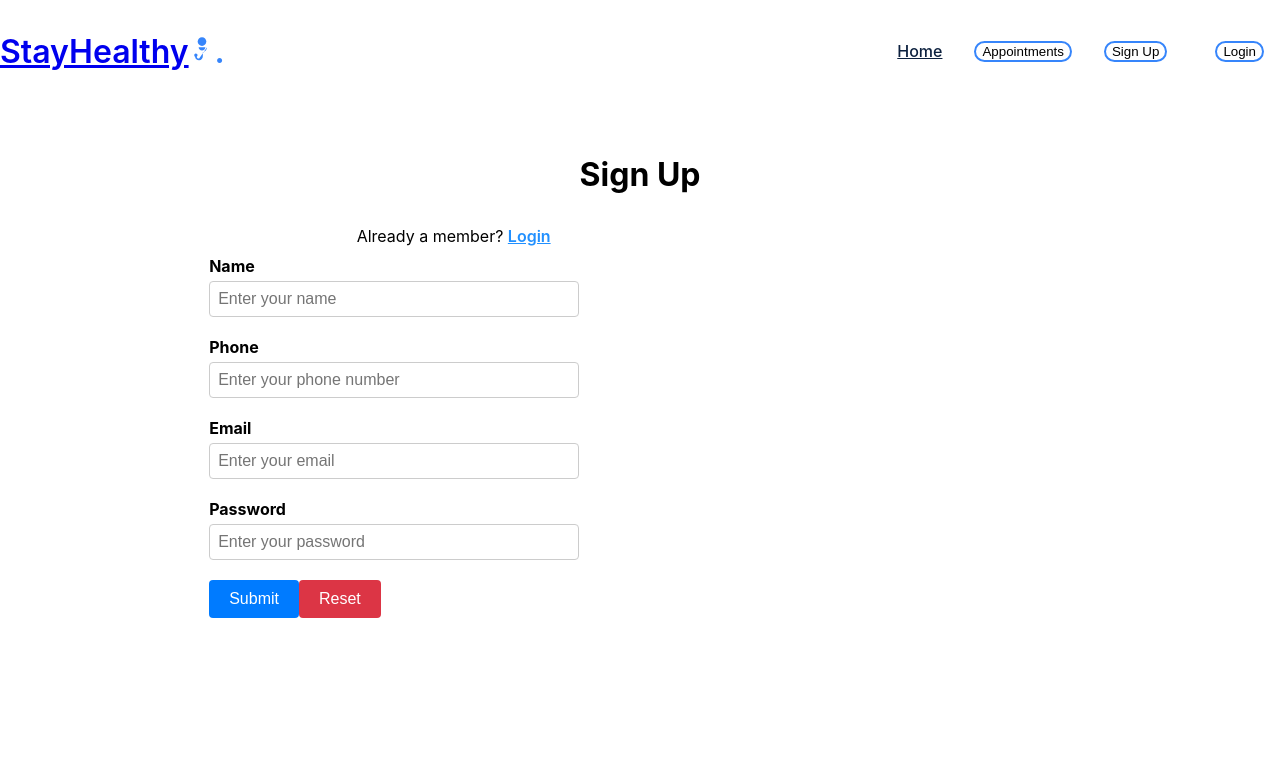
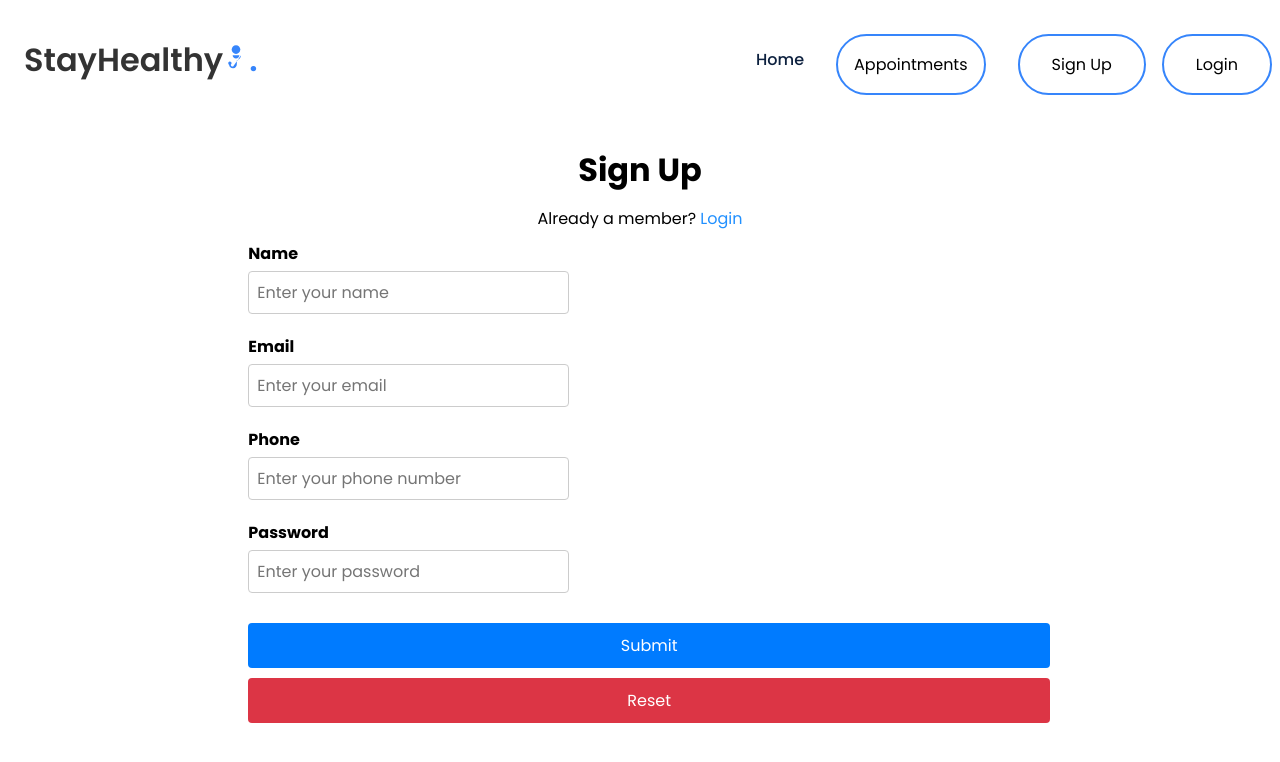
Before and after one commit to Golnoush-Pouyan/test_med_app, a React (Create React App) app: page /signup in a window 1280 px wide. Shown: the top 762 px of the page. Built offline with nearby package versions, Linux system fonts and the light colour scheme.

Commit message:
Updated project files

```diff
--- a/package.json
+++ b/package.json
@@ -6,6 +6,7 @@
     "@testing-library/jest-dom": "^5.17.0",
     "@testing-library/react": "^13.4.0",
     "@testing-library/user-event": "^13.5.0",
+    "font-awesome": "^4.7.0",
     "react": "^18.3.1",
     "react-dom": "^18.3.1",
     "react-router-dom": "^7.0.2",
--- a/src/App.js
+++ b/src/App.js
@@ -1,10 +1,10 @@
 import React from "react";
 import { BrowserRouter as Router, Routes, Route } from "react-router-dom";
-import Navbar from "./Components/Navbar/Navbar"; // Ensure this path is correct
-import LandingPage from "./Components/Landing_Page/LandingPage"; // Correct import path with PascalCase
-import Login from "./Components/Login/Login"; // Import the Login component
-import SignUp from "./Components/Sign_Up/SignUp"; // Import the SignUp component
-import "./App.css";
+import Navbar from "./Components/Navbar/Navbar"; // Navbar component
+import LandingPage from "./Components/Landing_Page/LandingPage"; // Landing Page
+import Login from "./Components/Login/Login"; // Login component
+import SignUp from "./Components/Sign_Up/SignUp"; // Sign Up component
+import "./App.css"; // Global styles
 
 // Main App component
 function App() {
@@ -23,6 +23,9 @@
 
         {/* Route for the Sign Up Page */}
         <Route path="/signup" element={<SignUp />} />
+
+        {/* 404 Not Found Route */}
+        <Route path="*" element={<h1>404 - Page Not Found</h1>} />
       </Routes>
     </Router>
   );
--- /dev/null
+++ b/src/Components/Landing_Page/LandingPage.js
@@ -0,0 +1,36 @@
+import React from "react";
+import "./LandingPage.css"; // Import your CSS file
+import "font-awesome/css/font-awesome.min.css"; // Import Font Awesome if needed
+import "../../index.css"; // Ensure global styles (like fonts) are imported if applicable
+
+const LandingPage = () => {
+  return (
+    <section className="hero-section">
+      <div>
+        <div data-aos="fade-up" className="flex-hero">
+          <h1>
+            Your Health
+            <br />
+            <span className="text-gradient">Our Responsibility</span>
+          </h1>
+          {/* Animated Blobs */}
+          <div className="blob-cont">
+            <div className="blue blob"></div>
+          </div>
+          <div className="blob-cont">
+            <div className="blue1 blob"></div>
+          </div>
+          <h4>
+            Lorem, ipsum dolor sit amet consectetur adipisicing elit. Eaque at
+            quae ducimus. Suscipit omnis quibusdam non cum rem voluptatem!
+          </h4>
+          <a href="#services">
+            <button className="button">Get Started</button>
+          </a>
+        </div>
+      </div>
+    </section>
+  );
+};
+
+export default LandingPage;
--- a/src/Components/Sign_Up/SignUp.js
+++ b/src/Components/Sign_Up/SignUp.js
@@ -1,168 +1,152 @@
 import React, { useState } from "react";
-import "./SignUp.css";
+import "./SignUp.css"; // CSS file for styling
+import { Link, useNavigate } from "react-router-dom";
+import { API_URL } from "../../config"; // Ensure the config file has API_URL defined
 
-const SignUp = () => {
-  const [formData, setFormData] = useState({
-    name: "",
-    phone: "",
-    email: "",
-    password: "",
-  });
+const Sign_Up = () => {
+  // State to manage form fields and errors
+  const [name, setName] = useState("");
+  const [email, setEmail] = useState("");
+  const [phone, setPhone] = useState("");
+  const [password, setPassword] = useState("");
+  const [showerr, setShowerr] = useState(""); // Error message display
+  const navigate = useNavigate();
 
-  const [errors, setErrors] = useState({
-    name: "",
-    phone: "",
-    email: "",
-    password: "",
-  });
+  // Form submission handler
+  const register = async (e) => {
+    e.preventDefault();
+    setShowerr(""); // Reset error message
 
-  const handleChange = (e) => {
-    const { name, value } = e.target;
-    setFormData({ ...formData, [name]: value });
-  };
+    try {
+      // API call to register the user
+      const response = await fetch(`${API_URL}/api/auth/register`, {
+        method: "POST",
+        headers: {
+          "Content-Type": "application/json",
+        },
+        body: JSON.stringify({
+          name: name,
+          email: email,
+          password: password,
+          phone: phone,
+        }),
+      });
 
-  const validateForm = () => {
-    let formErrors = {};
-    let valid = true;
+      const json = await response.json();
 
-    // Name validation
-    if (!formData.name) {
-      formErrors.name = "Name is required";
-      valid = false;
-    }
+      // Check for success response
+      if (json.authtoken) {
+        // Store data in session storage
+        sessionStorage.setItem("auth-token", json.authtoken);
+        sessionStorage.setItem("name", name);
+        sessionStorage.setItem("phone", phone);
+        sessionStorage.setItem("email", email);
 
-    // Phone validation (must be 10 digits)
-    const phoneRegex = /^[0-9]{10}$/;
-    if (!formData.phone) {
-      formErrors.phone = "Phone number is required";
-      valid = false;
-    } else if (!phoneRegex.test(formData.phone)) {
-      formErrors.phone = "Phone number must be 10 digits";
-      valid = false;
-    }
-
-    // Email validation (basic format check)
-    const emailRegex = /^[^\s@]+@[^\s@]+\.[^\s@]+$/;
-    if (!formData.email) {
-      formErrors.email = "Email is required";
-      valid = false;
-    } else if (!emailRegex.test(formData.email)) {
-      formErrors.email = "Enter a valid email";
-      valid = false;
-    }
-
-    // Password validation
-    if (!formData.password) {
-      formErrors.password = "Password is required";
-      valid = false;
-    }
-
-    setErrors(formErrors);
-    return valid;
-  };
-
-  const handleSubmit = (e) => {
-    e.preventDefault();
-    if (validateForm()) {
-      console.log("Form Submitted Successfully!");
-      // Handle form submission (e.g., send data to API)
-    } else {
-      console.log("Form has errors!");
+        // Navigate to home and reload
+        navigate("/");
+        window.location.reload();
+      } else {
+        // Display errors
+        if (json.errors) {
+          for (const error of json.errors) {
+            setShowerr(error.msg);
+          }
+        } else {
+          setShowerr(json.error || "Something went wrong");
+        }
+      }
+    } catch (err) {
+      console.error("Error during registration:", err);
+      setShowerr("Failed to connect to the server.");
     }
   };
 
+  // Render the Sign Up form
   return (
     <div className="container" style={{ marginTop: "5%" }}>
       <div className="signup-grid">
         <div className="signup-text">
           <h1>Sign Up</h1>
+          <p>
+            Already a member?{" "}
+            <Link to="/login" style={{ color: "#2190FF" }}>
+              Login
+            </Link>
+          </p>
         </div>
-        <div className="signup-text1" style={{ textAlign: "left" }}>
-          Already a member?{" "}
-          <span>
-            <a href="../Login/Login.html" style={{ color: "#2190FF" }}>
-              Login
-            </a>
-          </span>
-        </div>
+
         <div className="signup-form">
-          <form onSubmit={handleSubmit}>
-            {/* Name */}
+          <form method="POST" onSubmit={register}>
+            {/* Name Field */}
             <div className="form-group">
               <label htmlFor="name">Name</label>
               <input
                 type="text"
-                name="name"
-                id="name"
-                value={formData.name}
-                onChange={handleChange}
-                required
+                value={name}
+                onChange={(e) => setName(e.target.value)}
                 className="form-control"
                 placeholder="Enter your name"
+                required
               />
-              {errors.name && <div className="error">{errors.name}</div>}
             </div>
 
-            {/* Phone */}
+            {/* Email Field */}
+            <div className="form-group">
+              <label htmlFor="email">Email</label>
+              <input
+                type="email"
+                value={email}
+                onChange={(e) => setEmail(e.target.value)}
+                className="form-control"
+                placeholder="Enter your email"
+                required
+              />
+            </div>
+
+            {/* Phone Field */}
             <div className="form-group">
               <label htmlFor="phone">Phone</label>
               <input
                 type="tel"
-                name="phone"
-                id="phone"
-                value={formData.phone}
-                onChange={handleChange}
-                required
+                value={phone}
+                onChange={(e) => setPhone(e.target.value)}
                 className="form-control"
                 placeholder="Enter your phone number"
+                required
               />
-              {errors.phone && <div className="error">{errors.phone}</div>}
             </div>
 
-            {/* Email */}
-            <div className="form-group">
-              <label htmlFor="email">Email</label>
-              <input
-                type="email"
-                name="email"
-                id="email"
-                value={formData.email}
-                onChange={handleChange}
-                required
-                className="form-control"
-                placeholder="Enter your email"
-              />
-              {errors.email && <div className="error">{errors.email}</div>}
-            </div>
-
-            {/* Password */}
+            {/* Password Field */}
             <div className="form-group">
               <label htmlFor="password">Password</label>
               <input
                 type="password"
-                name="password"
-                id="password"
-                value={formData.password}
-                onChange={handleChange}
-                required
+                value={password}
+                onChange={(e) => setPassword(e.target.value)}
                 className="form-control"
                 placeholder="Enter your password"
+                required
               />
-              {errors.password && (
-                <div className="error">{errors.password}</div>
-              )}
             </div>
 
+            {/* Error Message */}
+            {showerr && <div style={{ color: "red" }}>{showerr}</div>}
+
+            {/* Submit and Reset Buttons */}
             <div className="btn-group">
-              <button
-                type="submit"
-                className="btn btn-primary mb-2 mr-1 waves-effect waves-light"
-              >
+              <button type="submit" className="btn btn-primary">
                 Submit
               </button>
               <button
                 type="reset"
-                className="btn btn-danger mb-2 waves-effect waves-light"
+                className="btn btn-danger"
+                onClick={() => {
+                  setName("");
+                  setEmail("");
+                  setPhone("");
+                  setPassword("");
+                  setShowerr("");
+                }}
               >
                 Reset
               </button>
@@ -174,4 +158,4 @@
   );
 };
 
-export default SignUp;
+export default Sign_Up;
--- a/src/server/db.js
+++ b/src/server/db.js
@@ -1,5 +1,5 @@
 const mongoose = require('mongoose');
-const mongoURI =  "mongodb://root:<PEDHRhtldaVb03xn3TnBMAgd>@172.21.162.233:27017";
+const mongoURI =  "mongodb://root:<kNneejHrDVKmRG1jokZvBDTb>@172.21.215.183:27017";
 
 const connectToMongo = async (retryCount) => {
     const MAX_RETRIES = 3;
```
Also changed, not shown: 1 other file (tests, documents, lock files or other folders).
